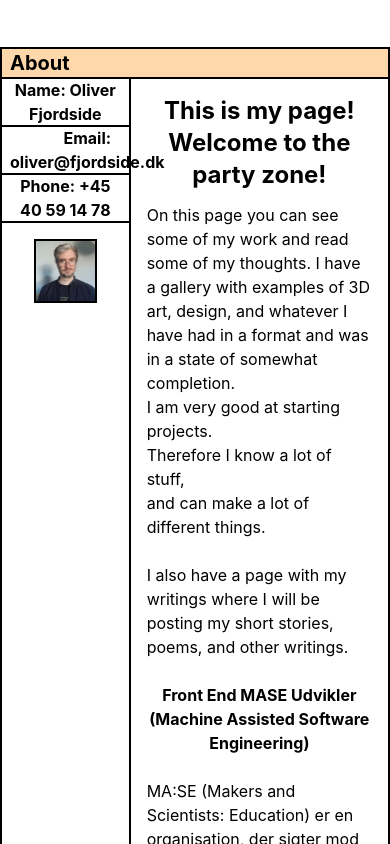
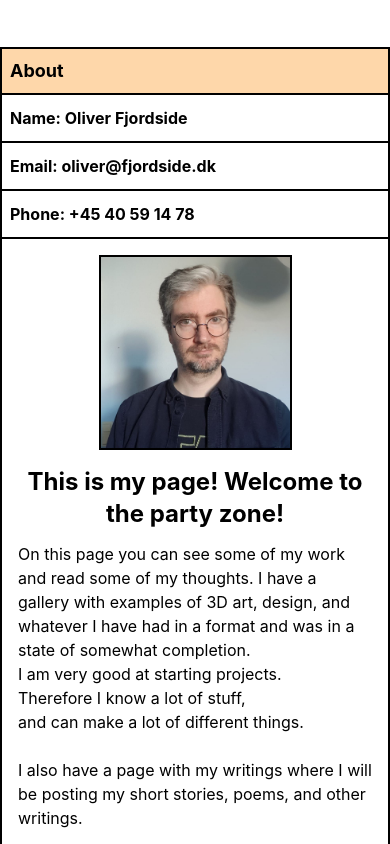
Before and after one commit to oliverFj/my-porto, a React (Create React App) app: page /about in a window 390 px wide. Shown: the top 844 px of the page. Built offline with nearby package versions, Linux system fonts and the light colour scheme.

Commit message:
fixed responsive layout

```diff
--- a/src/components/content.js
+++ b/src/components/content.js
@@ -1,7 +1,7 @@
 import React from 'react';
 
 function Content({ children, hasSidebar }) {
-  const widthClass = hasSidebar ? 'w-2/3' : 'w-full';
+  const widthClass = hasSidebar ? 'w-full md:w-2/3' : 'w-full';
   return (
     <main className={widthClass}>
       {children}
--- a/src/components/header.js
+++ b/src/components/header.js
@@ -2,7 +2,7 @@ import React from 'react';
 
 function Header({ children }) {
   return (
-    <header className="flex items-center w-full h-12 border-2 border-black bg-orange-200">
+    <header className="flex items-center justify-left w-full h-12 p-2 border-2 border-black bg-orange-200">
       {children}
     </header>
   );
--- a/src/components/sidebar.js
+++ b/src/components/sidebar.js
@@ -2,7 +2,7 @@ import React from 'react';
 
 function Sidebar({ children }) {
   return (
-    <aside className="w-1/3 border-r-2 border-black flex flex-col">
+    <aside className="w-full md:w-1/3 md:border-r-2 border-black flex flex-col">
       {children}
     </aside>
   );
--- a/src/layout.js
+++ b/src/layout.js
@@ -25,11 +25,11 @@ function Layout({ headline, sidebar, main, children }) {
   const hasSidebar = Boolean(sidebar);
   return (
     <div className="flex items-center min-h-screen justify-center">
-      <div className="w-[1000px] h-[750px] flex flex-col border-black">
+      <div className="w-full md:w-[1000px] h-[750px] flex flex-col border-black">
         <Header>
-          <h1 className="text-black text-xl text-left font-bold px-2">{headline}</h1>
+          <h1 className="text-lg text-left font-bold ">{headline}</h1>
         </Header>
-        <div className="flex flex-row flex-grow border-l-2 border-r-2 border-black">
+        <div className="flex flex-col md:flex-row flex-1 border-l-2 border-r-2 border-black">
           {hasSidebar && <Sidebar>{sidebar}</Sidebar>}
           <Content hasSidebar={hasSidebar}>{main}</Content>
         </div>
```
